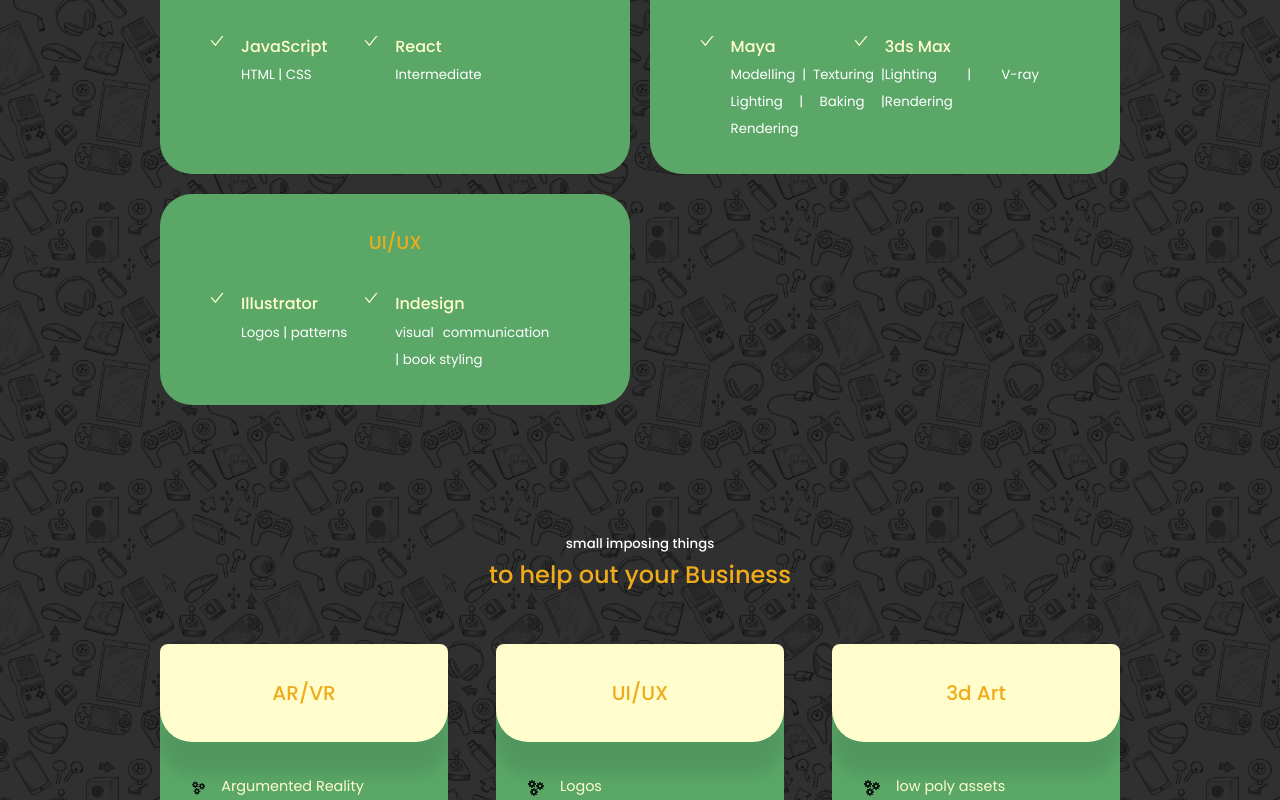
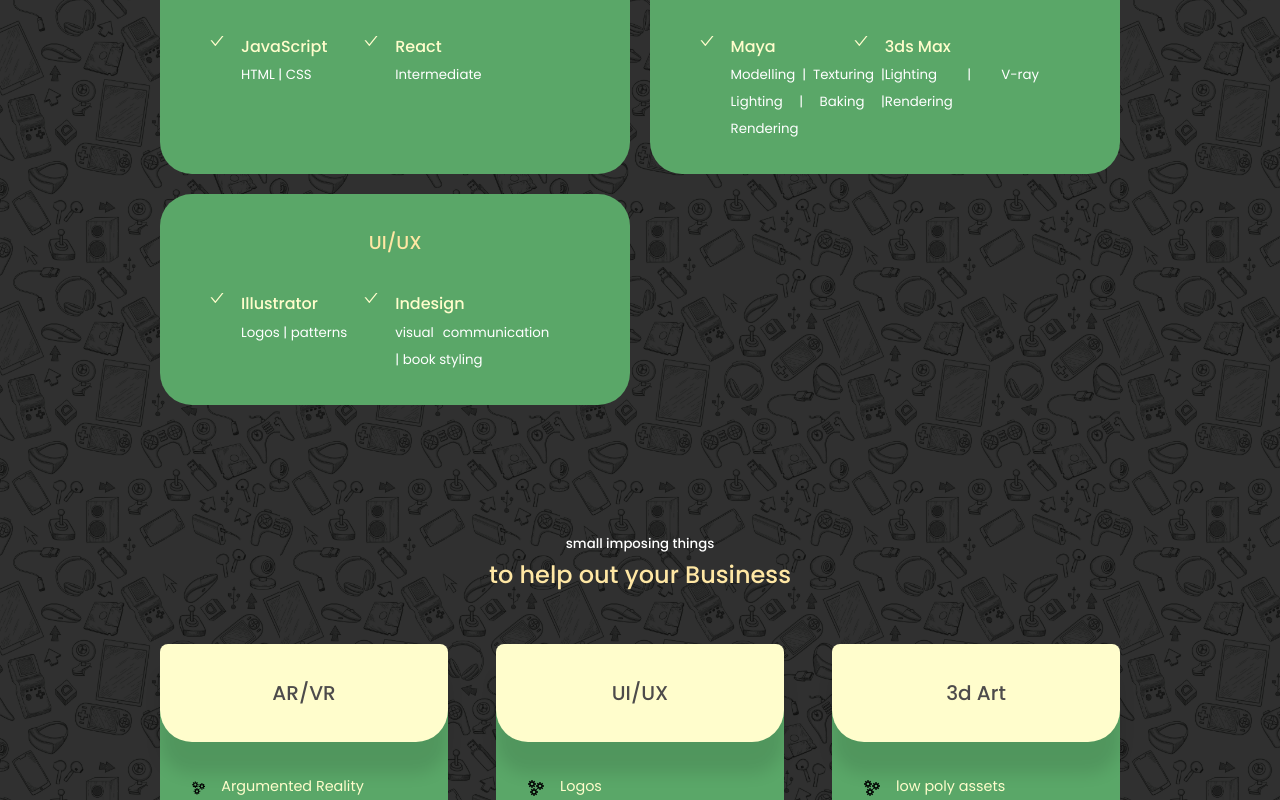
Before and after one commit to itsmeBablu/bablu, a React (Create React App) app: page / in a window 1280 px wide. Shown: the part 2000-2800 px from the top of the page. Built offline with nearby package versions, Linux system fonts and the light colour scheme.

Commit message:
colorlight

```diff
--- a/src/Components/Services/services.css
+++ b/src/Components/Services/services.css
@@ -1,69 +1,68 @@
-.services__container{
+.services__container {
   display: grid;
   grid-template-columns: repeat(3, 1fr);
   gap: 3rem;
 }
 
-.service{
+.service {
   background: var(--color-bg-variant);
   border-radius: 1rem 1rem 2rem 2rem;
   height: fit-content;
   transition: var(--transition);
 }
 
-.service:hover{
+.service:hover {
   background: transparent;
   border-color: var(--color-primary-variant);
   cursor: default;
 }
 
-.service__head{
-    background: #FFFDCC;
+.service__head {
+  background: #fffdcc;
   padding: 2rem;
   border-radius: 0.5rem 0.5rem 2rem 2rem;
-    box-shadow:  0 2rem 1rem rgba(0,0,0,0.1);
+  box-shadow: 0 2rem 1rem rgba(0, 0, 0, 0.1);
 }
 
-.service__head h3{
-    color: var(--color-primary);
+.service__head h3 {
+  color: #4d4b4b;
   font-size: 1.25rem;
   text-align: center;
 }
 
-.service__list{
+.service__list {
   padding: 2rem;
 }
 
-.service__list li{
+.service__list li {
   display: flex;
-    gap:1rem;
+  gap: 1rem;
   margin-bottom: 0.8rem;
 }
 
-
-.service__list-icon{
+.service__list-icon {
   color: var(--color-primary);
   margin-top: 6px;
 }
 
-.service__list p{
+.service__list p {
   font-size: 0.9rem;
 }
 
 /*----------------- Media Quaries------------------*/
-@media screen and (max-width: 1024px){
-    .services__container{
+@media screen and (max-width: 1024px) {
+  .services__container {
     grid-template-columns: 1fr;
-        gap:2rem;
+    gap: 2rem;
   }
-    .service{
+  .service {
     height: auto;
   }
 }
 /*-------------phone--------------*/
-@media screen and(max-width: 600px){
-    .services__container{
+@media screen and(max-width: 600px) {
+  .services__container {
     grid-template-columns: 1fr;
-        gap:1.5rem;
+    gap: 1.5rem;
   }
 }
--- a/src/index.css
+++ b/src/index.css
@@ -1,4 +1,4 @@
-@import url('https://fonts.googleapis.com/css2?family=Poppins:wght@300;400;500;600&display=swap');
+@import url("https://fonts.googleapis.com/css2?family=Poppins:wght@300;400;500;600&display=swap");
 
 * {
   margin: 0;
@@ -8,41 +8,38 @@
   box-sizing: border-box;
   list-style: none;
   text-decoration: none;
-
 }
 
 :root {
-    --color-bg: #007C1D;
-    --color-bg-variant: #5AA768;
-    --color-primary: #EFAB1A;
-    --color-primary-variant: #D6E1EB;
-    --color-white: #FFFDCC;
-    --color-light: #FFFFFF;
+  --color-bg: #007c1d;
+  --color-bg-variant: #5aa768;
+  --color-primary: #ffe7a4;
+  --color-primary-variant: #d6e1eb;
+  --color-white: #fffdcc;
+  --color-light: #ffffff;
 
   --transition: all 400ms ease;
 
   --container-width-lg: 75%;
   --container-width-md: 86%;
   --container-width-sm: 90%;
-
 }
 
 html {
   scroll-behavior: smooth;
 }
 
-::-Weblit-scrollbar {
+::-weblit-scrollbar {
   display: none;
 }
 
 body {
-    font-family: 'Poppins', sans-serif;
+  font-family: "Poppins", sans-serif;
   background: var(--color-bg);
   color: var(--color-white);
   line-height: 1.7;
   background-image: url(../src/assets/bg-texture.png);
   background-size: 280px;
-
 }
 
 /* Genetal styles */
@@ -68,13 +65,13 @@
   margin-top: 8rem;
 }
 
-section>h2,
-section>h5 {
+section > h2,
+section > h5 {
   text-align: center;
   color: var(--color-light);
 }
 
-section>h2 {
+section > h2 {
   color: var(--color-primary);
   margin-bottom: 3rem;
 }
@@ -89,7 +86,7 @@
 }
 
 a:hover {
-    color: var(--color-white)
+  color: var(--color-white);
 }
 
 .btn {
@@ -108,7 +105,6 @@
   color: var(--color-bg);
   border-color: transparent;
 }
-
 
 .btn-primary {
   background: var(--color-primary);
@@ -140,7 +136,7 @@
     width: var(--container-width-sm);
   }
 
-    section>h2 {
+  section > h2 {
     margin-bottom: 2rem;
   }
 }
```
Also changed, not shown: 1 other file (tests, documents, lock files or other folders). Lines whose indentation alone changed are shown as unchanged.
